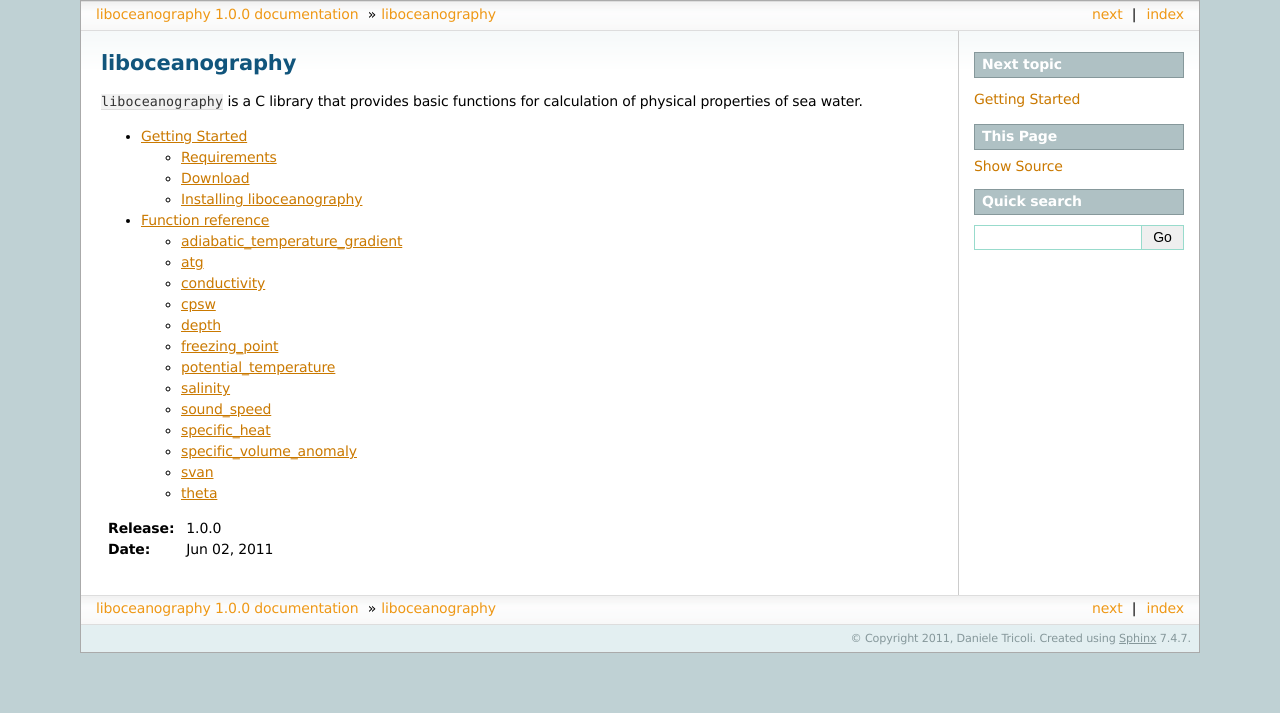
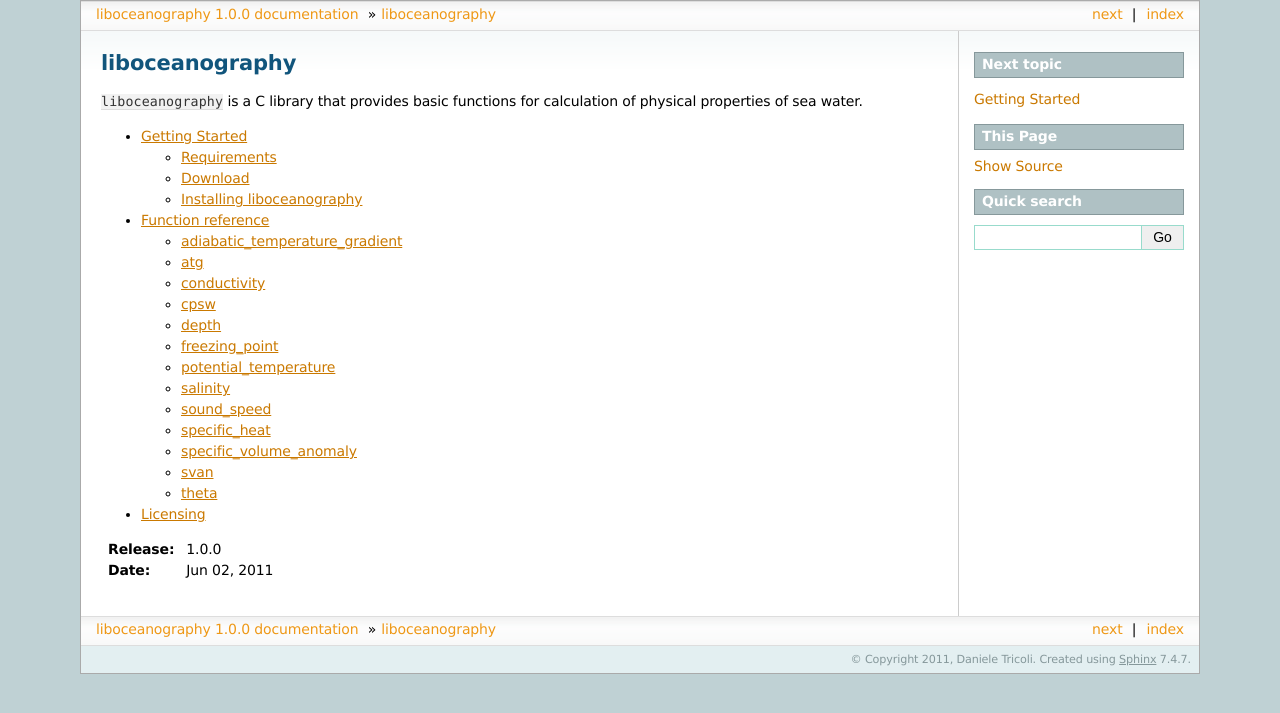
Before and after one commit to eriol/liboceanography, a Sphinx documentation site: the page built from docs/index.rst, in a window 1280 px wide. Shown: the top 713 px of the page. Built offline with Sphinx 7.4.7, drawn with Linux system fonts in a browser that asks for light colours.

Commit message:
Added licensing

```diff
--- a/docs/index.rst
+++ b/docs/index.rst
@@ -14,6 +14,7 @@ calculation of physical properties of sea water.
 
    getting_started
    function_reference
+   licensing
 
 :Release: |version|
 :Date: |today|
--- /dev/null
+++ b/docs/licensing.rst
@@ -0,0 +1,4 @@
+Licensing
+=========
+
+.. literalinclude::  ../LICENSE
```
